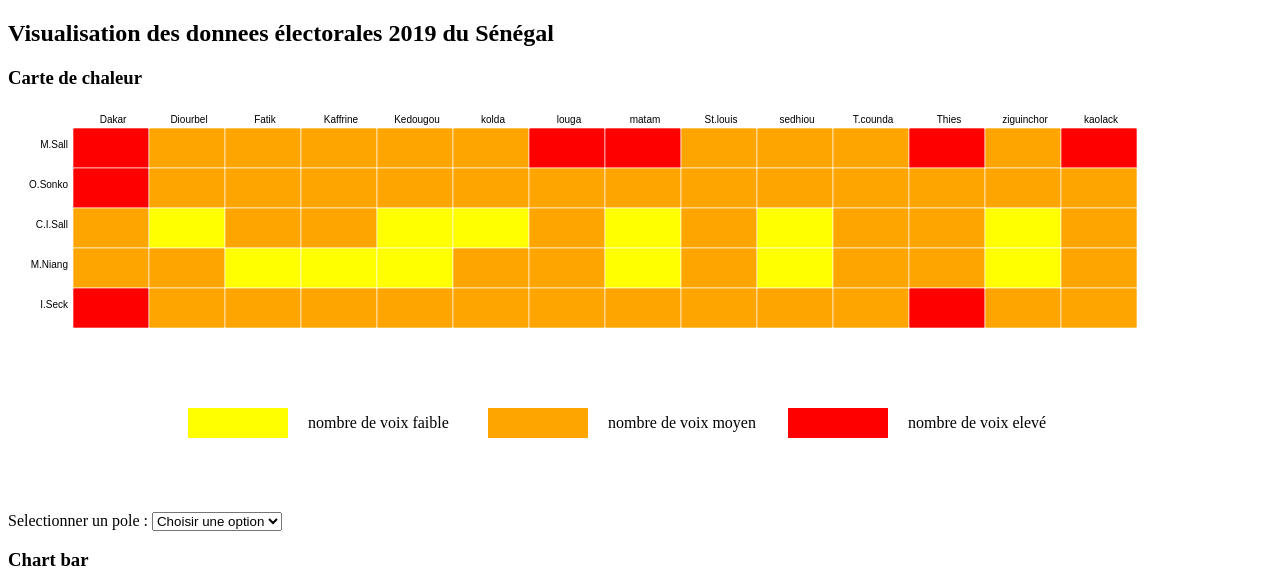
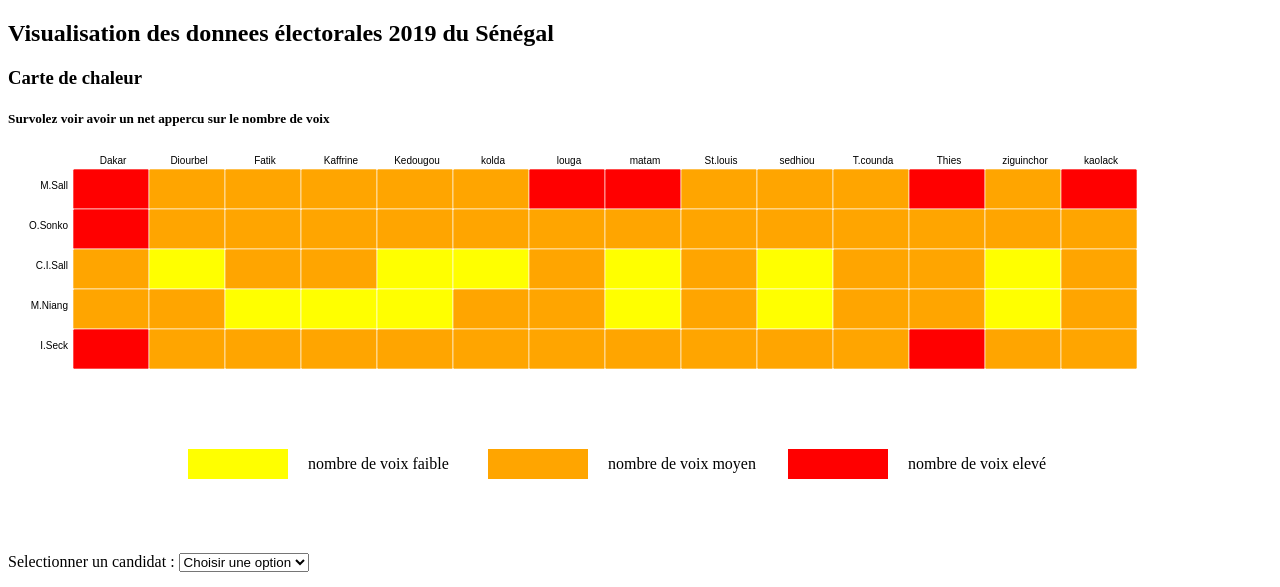
Before and after one commit to penda-diagne/projetMaster, a plain HTML site: page Projets-visualisation/heatmap_election/index.html in a window 1280 px wide. Shown: the top 587 px of the page. Drawn offline with Linux system fonts and the light colour scheme.

Commit message:
Update index.html

```diff
--- a/Projets-visualisation/heatmap_election/index.html
+++ b/Projets-visualisation/heatmap_election/index.html
@@ -36,9 +36,10 @@
 <body>
     <h2>Visualisation des donnees électorales 2019 du Sénégal</h2>
     <h3>Carte de chaleur</h3>
+    <h5>Survolez voir avoir un net appercu sur le nombre de voix</h5>
     <div id="heatmap"></div>
     <form>
-        <label>Selectionner un pole :</label>
+        <label>Selectionner un candidat :</label>
         <select id="choix" onchange="chartbar()">
             <option>Choisir une option</option>
             <option>Macky Sall</option>
```
